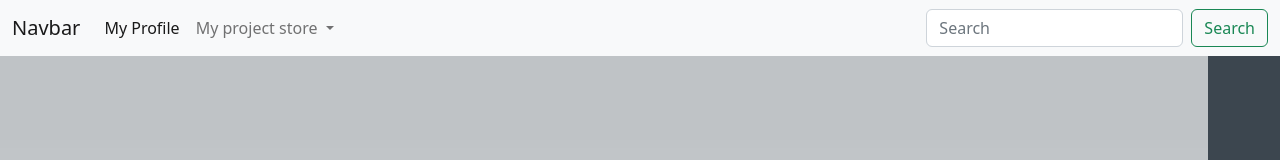
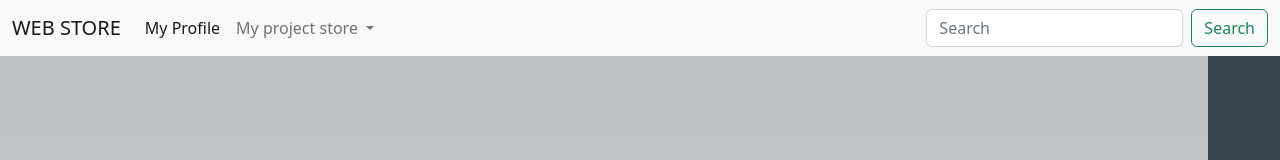
Before and after one commit to aadilahmed07/websiteStore, a plain HTML site: page index.html in a window 1280 px wide. Shown: the top 160 px of the page. Drawn offline with nearby package versions, Linux system fonts and the light colour scheme.

Commit message:
Update index.html

```diff
--- a/index.html
+++ b/index.html
@@ -13,7 +13,7 @@
 <body>
     <nav class="navbar navbar-expand-lg bg-light">
         <div class="container-fluid">
-          <a class="navbar-brand" href="#">Navbar</a>
+          <a class="navbar-brand" href="#">WEB STORE</a>
           <button class="navbar-toggler" type="button" data-bs-toggle="collapse" data-bs-target="#navbarSupportedContent" aria-controls="navbarSupportedContent" aria-expanded="false" aria-label="Toggle navigation">
             <span class="navbar-toggler-icon"></span>
           </button>
```
